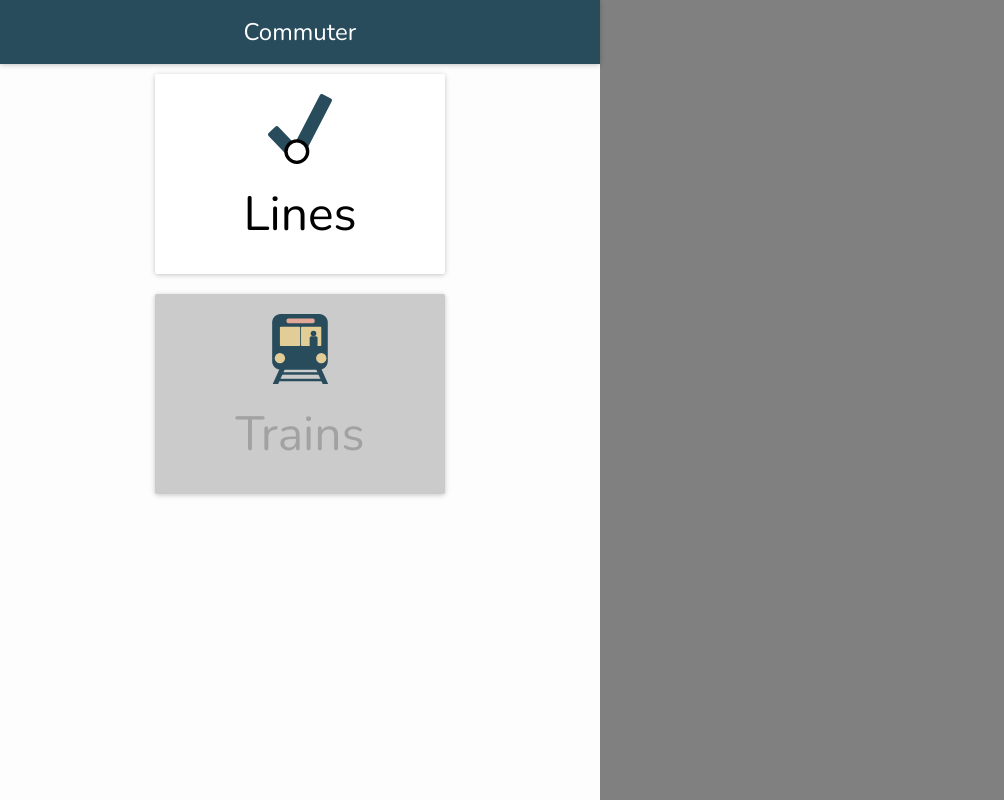
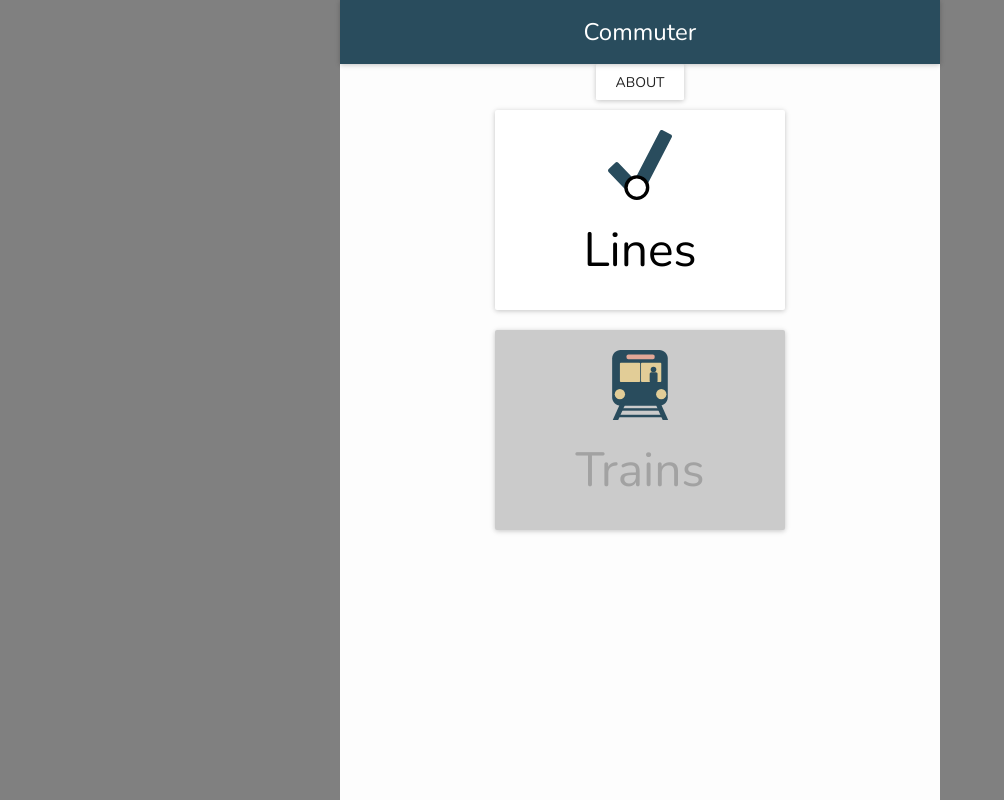
Before and after one commit to joshvince/commuter-ui, a React (Create React App) app: page / in a window 1280 px wide. Shown: the whole page, without its empty margins (0-1004 px from the left). Built offline with nearby package versions, Linux system fonts and the light colour scheme; what react-tap-event-plugin would draw is missing.

Commit message:
adds help dialog

```diff
--- a/src/components/Home/Home.js
+++ b/src/components/Home/Home.js
@@ -1,6 +1,7 @@
 import React, { Component } from 'react';
 import { Link } from 'react-router';
 import FeatureCard from './FeatureCard';
+import Info from './Info';
 
 import linesImg from '../../img/linesicon.svg';
 import trainsImg from '../../img/trainsicon.svg'
@@ -11,6 +12,7 @@ class Home extends Component {
   render() {
     return (
       <div className="HomeWrapper">
+        <Info />
         <Link to="/lines">
           <FeatureCard
             featureName="Lines"
--- /dev/null
+++ b/src/components/Home/Info.js
@@ -0,0 +1,48 @@
+import React, {Component} from 'react';
+import Dialog from 'material-ui/Dialog';
+import FlatButton from 'material-ui/FlatButton';
+import RaisedButton from 'material-ui/RaisedButton';
+import FloatingActionButton from 'material-ui/FloatingActionButton'
+
+class Info extends Component {
+  state = {
+    open: false
+  };
+
+  handleOpen = () => {
+    this.setState({open: true});
+  }
+
+  handleClose = () => {
+    this.setState({open: false});
+  }
+
+  render() {
+    const actions = [
+      <FlatButton
+        label="GOT IT"
+        primary={true}
+        onTouchTap={this.handleClose}
+      />
+    ];
+
+    return (
+      <div>
+        <RaisedButton label="About" onTouchTap={this.handleOpen} />
+        <Dialog
+          title="About Commuter"
+          actions={actions}
+          modal={false}
+          open={this.state.open}
+          onRequestClose={this.handleClose}
+        >
+          Commuter helps you be smarter on the Tube. <br/>
+          See the last hour's status for any tube line, with more to come soon!
+        </Dialog>
+      </div>
+    )
+
+  }
+}
+
+export default Info;
--- a/src/styles/App.css
+++ b/src/styles/App.css
@@ -18,11 +18,18 @@
 
 body {
   background-color: grey;
+
+}
+
+#root{
+  display: flex;
+  justify-content: center;
 }
 
 #appContainer {
   text-align: center;
   padding: 0;
+  width: 100%;
   max-width: 600px;
   background-color: #FDFDFD;
   height: 100vh;
```
